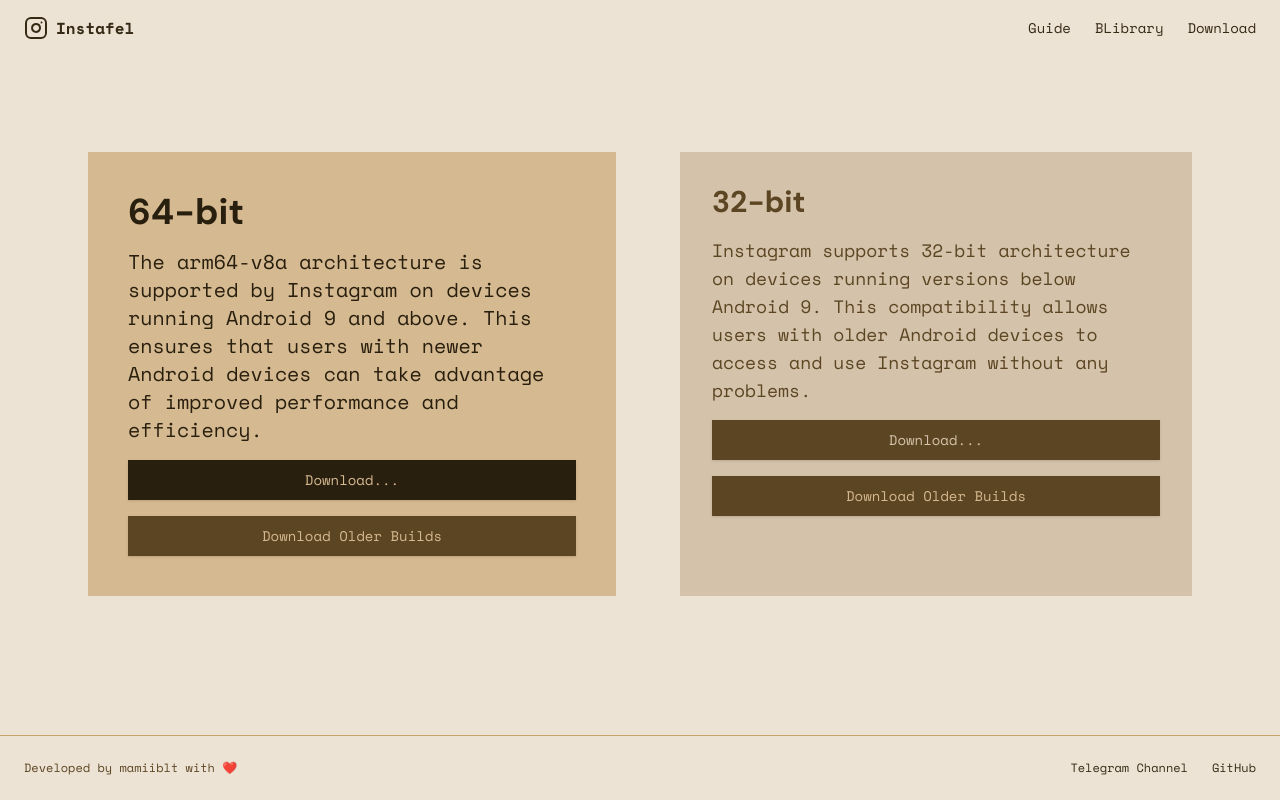
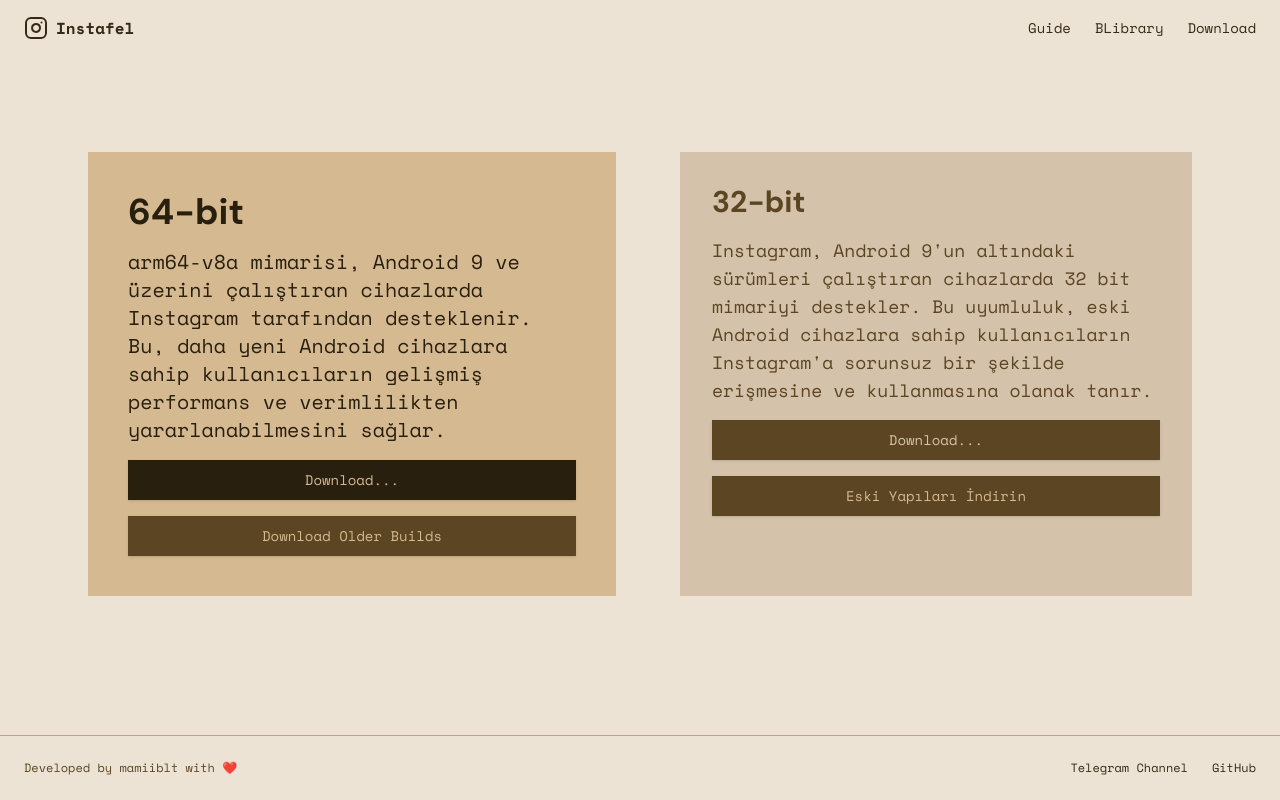
Before and after one commit to Nyxoy13/instafel-website, a Next.js app: page /download in a window 1280 px wide. Built offline with nearby package versions, Linux system fonts and the light colour scheme.

Commit message:
Update page.jsx

```diff
--- a/src/app/download/page.jsx
+++ b/src/app/download/page.jsx
@@ -38,7 +38,7 @@
         <div className="space-y-4">
           <h2 className="text-3xl md:text-4xl font-bold">64-bit</h2>
           <p className="text-lg md:text-xl">
-          The arm64-v8a architecture is supported by Instagram on devices running Android 9 and above. This ensures that users with newer Android devices can take advantage of improved performance and efficiency.          </p>
+          arm64-v8a mimarisi, Android 9 ve üzerini çalıştıran cihazlarda Instagram tarafından desteklenir. Bu, daha yeni Android cihazlara sahip kullanıcıların gelişmiş performans ve verimlilikten yararlanabilmesini sağlar.          </p>
           <Link
                               href={{
                                 pathname: '/download_instafel',
@@ -70,7 +70,7 @@
         <div className="space-y-4">
           <h2 className="text-2xl md:text-3xl font-bold">32-bit</h2>
           <p className="text-base md:text-lg">
-          Instagram supports 32-bit architecture on devices running versions below Android 9. This compatibility allows users with older Android devices to access and use Instagram without any problems.          </p>
+          Instagram, Android 9'un altındaki sürümleri çalıştıran cihazlarda 32 bit mimariyi destekler. Bu uyumluluk, eski Android cihazlara sahip kullanıcıların Instagram'a sorunsuz bir şekilde erişmesine ve kullanmasına olanak tanır.          </p>
           <Link
                   href={{
                     pathname: '/download_instafel',
@@ -94,7 +94,7 @@
             className="w-full inline-flex h-10 items-center justify-center rounded-md bg-secondary-foreground px-6 text-sm font-medium text-primary shadow transition-colors hover:bg-primary/90 focus-visible:outline-none focus-visible:ring-1 focus-visible:ring-ring disabled:pointer-events-none disabled:opacity-50"
             prefetch={false}
           >
-            Download Older Builds
+            Eski Yapıları İndirin
           </Link>
         </div>
       </div>
```
